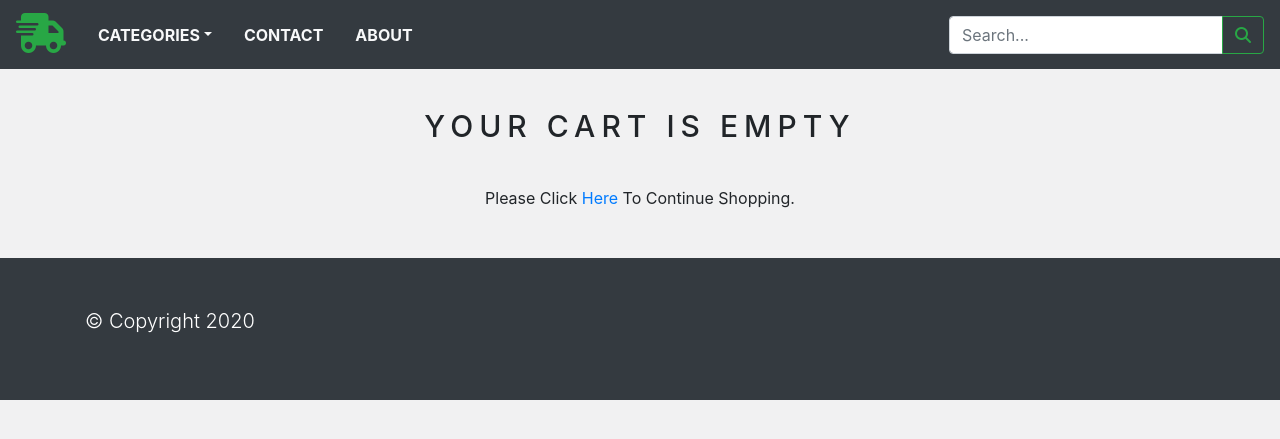
After one commit to wchandler2020/Django_Ecommerce, a Django app: page /cart in a window 1280 px wide. The commit adds this page. Shown: the top 439 px of the page. Run offline with Django 3.2, Linux system fonts and the light colour scheme; tables that the repository leaves empty hold one stand-in row (values such as "Sample post"); some libraries are stand-ins or nearby versions.

Commit message:
created increment, decrement and delete metbhods in cart view

```diff
--- a/src/ecommerce_app/settings.py
+++ b/src/ecommerce_app/settings.py
@@ -64,6 +64,7 @@ TEMPLATES = [
                 'django.contrib.auth.context_processors.auth',
                 'django.contrib.messages.context_processors.messages',
                 'store.context_processor.menu_links',
+                'store.context_processor.counter',
             ],
         },
     },
--- a/src/store/context_processor.py
+++ b/src/store/context_processor.py
@@ -1,4 +1,20 @@
-from .models import Category
+from .models import *
+from .views import _cart_id
+
+def counter(request):
+    item_count = 0
+    if 'admin' in request.path:
+        return {}
+    else:
+        try:
+            cart = Cart.objects.filter(cart_id=_cart_id(request))
+            cart_items = CartItem.objects.all().filter(cart=cart[:1])
+            for cart_item in cart_items:
+                item_count += cart_item.quantity
+        except Cart.DoesNotExist:
+            item_count = 0
+    return  dict(item_count = item_count)
+
 
 def menu_links(request):
     links = Category.objects.all()
--- a/src/store/models.py
+++ b/src/store/models.py
@@ -40,3 +40,28 @@ class Product(models.Model):
 
     def __str__(self):
         return self.name
+
+class Cart(models.Model):
+    cart_id = models.CharField(max_length=250, blank=True)
+    date_added = models.DateField(auto_now_add=True)
+    class Meta:
+        db_table = 'Cart'
+        ordering = ['date_added']
+
+    def __str__(self):
+        return self.cart_id
+
+class CartItem(models.Model):
+    product = models.ForeignKey(Product, on_delete=models.CASCADE)
+    cart = models.ForeignKey(Cart, on_delete=models.CASCADE)
+    quantity = models.IntegerField()
+    active = models.BooleanField(default=True)
+
+    class Meta:
+        db_table = 'CartItem'
+
+    def sub_total(self):
+        return self.product.price * self.quantity
+
+    def __str__(self):
+        return self.product
--- /dev/null
+++ b/src/store/static/css/cart.css
@@ -0,0 +1,16 @@
+.cart_table{
+    min-width:400px;
+    font-size: 14px;
+}
+
+.cart_thead{
+    font-weight: normal:
+    text-transform: uppercase;
+    letter-spacing: .2em;
+    background-color #f8f9fa !important;
+}
+
+.cart_icon{
+    text-decoration: none;
+    color: #868e96 !important;
+}
--- a/src/store/templates/base.html
+++ b/src/store/templates/base.html
@@ -9,6 +9,7 @@
     <link rel="stylesheet" href="https://stackpath.bootstrapcdn.com/bootstrap/4.4.1/css/bootstrap.min.css" integrity="sha384-Vkoo8x4CGsO3+Hhxv8T/Q5PaXtkKtu6ug5TOeNV6gBiFeWPGFN9MuhOf23Q9Ifjh" crossorigin="anonymous">
     <script src="https://kit.fontawesome.com/36765145dd.js" crossorigin="anonymous"></script>
     <link rel="stylesheet" href="{% static 'css/base.css' %}">
+    <link rel="stylesheet" href="{% static 'css/cart.css' %}">
     <title>Title | {% block title %}{% endblock %}</title>
 </head>
 <body>
--- /dev/null
+++ b/src/store/templates/cart.html
@@ -0,0 +1,93 @@
+{% extends 'base.html' %}
+{% load static %}
+
+{% block title %}
+Cart
+{% endblock %}
+
+{% block content %}
+{% if not cart_items %}
+<div class="text-center">
+    <br>
+    <h1 class="text-center product_title">Your Cart Is Empty</h1>
+    <br>
+    <p class="text-center">Please Click <a href="{% url 'home' %}">Here </a> To Continue Shopping.</p>
+</div>
+{% else %}
+<div class="text-center">
+    <br>
+    <div class="text-center product_title">
+        Your Shopping Cart
+    </div>
+</div>
+<div class="row mx-auto">
+    <div class="col-12 col-sm-12 col-lg-6 text-center">
+        <table class="table cart_table">
+            <thead class="cart-thead">
+            <tr>
+                <th colspan="4">Your Items</th>
+            </tr>
+            </thead>
+            {% for cart_item in cart_items %}
+            <tr>
+                <td><a href="">
+                    <img src="{{cart_item.product.image.url}}" width="100" height="100" alt="">
+                </a></td>
+                <td class="text-left">
+                    {{cart_item.product.name}}
+                    <br>
+                    SKU: {{cart_item.product.id}}
+                    <br>
+                    Unit Price: ${{cart_item.product.price}}
+                    <br>
+                    Quantity: {{cart_item.quantity}} x {{cart_item.product.price}}
+                </td>
+                <td>
+                    ${{cart_item.sub_total}}
+                </td>
+                {% if cart_item.quantity < cart_item.product.stock %}
+                <td>
+                    &nbsp;<a href="{% url 'add_cart' cart_item.product.id %}"><i class="fas fa-plus-circle cart_icon"></i></a>
+                    &nbsp; <a href="{% url 'cart_remove' cart_item.product.id %}"><i class="fas fa-minus-circle cart_icon"></i></a>
+                    &nbsp;<a href="{% url 'cart_remove_product' cart_item.product.id %}"><i class="fas fa-trash-alt cart_icon"></i></a>
+                </td>
+                {% else %}
+                <td>
+                    &nbsp; <a href="{% url 'cart_remove' cart_item.product.id %}"><i class="fas fa-minus-circle cart_icon"></i></a>
+                    &nbsp;<a href="{% url 'cart_remove_product' cart_item.product.id %}"><i class="fas fa-trash-alt cart_icon"></i></a>
+                </td>
+                {% endif %}
+
+            </tr>
+            {% endfor %}
+        </table>
+    </div>
+    <div class="col-12 col-sm-12 col-lg-6 text-center">
+        <table class="table cart_table">
+            <thead class="cart-thead">
+            <tr>
+                <th colspan="4">Checkout</th>
+            </tr>
+            </thead>
+            <tbody>
+            <tr>
+                <td>
+                    Please Review Your Cart Before Proceeding
+                </td>
+            </tr>
+            <tr>
+                <td class="text-left">
+                    Your Total: <strong>${{total}}</strong>
+                </td>
+            </tr>
+            </tbody>
+        </table>
+        <div class="mx-auto">
+            <a href="{% url 'home' %}" style="text-decoration: none;">
+                <button class="btn btn-lg btn-block bg-dark text-white" type="button">Continue Shopping</button>
+            </a>
+        </div>
+    </div>
+</div>
+{% endif %}
+{%  endblock %}
--- a/src/store/templates/navbar.html
+++ b/src/store/templates/navbar.html
@@ -15,6 +15,12 @@
                 </li>
                 <li class="nav-item"><a href="" class="nav-link text-light text-uppercase font-weight-bold px-3">Contact</a></li>
                 <li class="nav-item"><a href="" class="nav-link text-light text-uppercase font-weight-bold px-3">About</a></li>
+                {% if item_count > 0 %}
+                <li class="nav-item">
+                    <a href="{% url 'cart_detail' %}" class="nav-link text-light text-uppercase font-weight-bold px-3">
+                    <i class="fas fa-shopping-cart"></i>({{item_count}})
+                    {% endif %}
+                </a></li>
             </ul>
             <form class="form-inline ml-3">
                 <div class="input-group">
--- a/src/store/templates/product.html
+++ b/src/store/templates/product.html
@@ -21,7 +21,7 @@ Product
                     {%  if product.stock <= 0 %}
                     <p class="text-justify product-text"><strong>Out of Stock</strong></p>
                     {% else %}
-                    <a href="">Add To Cart</a>
+                    <a href="{% url 'add_cart' product.id %}">Add To Cart</a>
                     {% endif %}
                 </div>
             </div>
--- a/src/store/urls.py
+++ b/src/store/urls.py
@@ -4,5 +4,9 @@ from . import views
 urlpatterns = [
     path('', views.home, name="home"),
     path('category/<slug:category_slug>', views.home, name="product_by_category"),
-    path("category/<slug:category_slug>/<slug:product_slug>", views.productView, name="product_detail")
+    path("category/<slug:category_slug>/<slug:product_slug>", views.productView, name="product_detail"),
+    path('cart/add/<int:product_id>', views.add_cart, name='add_cart'),
+    path('cart', views.cart_detail, name='cart_detail'),
+    path('cart/remove/<int:product_id>', views.cart_remove, name='cart_remove'),
+    path('cart/remove_product/<int:product_id>', views.cart_remove_product, name='cart_remove_product'),
 ]
--- a/src/store/views.py
+++ b/src/store/views.py
@@ -1,4 +1,5 @@
-from django.shortcuts import render, get_object_or_404
+from django.core.exceptions import ObjectDoesNotExist
+from django.shortcuts import render, get_object_or_404, redirect
 from django.http import HttpResponse
 from .models import *
 
@@ -20,3 +21,64 @@ def productView(request, category_slug, product_slug):
     except Exception as e:
         raise e
     return render(request, "product.html", {'product':product})
+
+def _cart_id(request):
+    cart = request.session.session_key
+    if not cart:
+        cart = request.session.create()
+    return cart
+
+def add_cart(request, product_id):
+    product = Product.objects.get(id=product_id)
+    try:
+        cart = Cart.objects.get(cart_id=_cart_id(request))
+    except Cart.DoesNotExist:
+        cart = Cart.objects.create(
+            cart_id = _cart_id(request)
+        )
+
+        cart.save()
+    try:
+        cart_item = CartItem.objects.get(product=product, cart=cart)
+        if cart_item.quantity < cart_item.product.stock:
+            cart_item.quantity += 1
+        cart_item.save()
+    except CartItem.DoesNotExist:
+        cart_item = CartItem.objects.create(
+            product = product,
+            quantity=1,
+            cart = cart
+        )
+        cart_item.save()
+
+    return redirect("cart_detail")
+
+def cart_detail(request, total=0, counter=0, cart_items = None):
+    try:
+        cart = Cart.objects.get(cart_id=_cart_id(request))
+        cart_items = CartItem.objects.filter(cart=cart, active=True)
+        for cart_item in cart_items:
+            total += (cart_item.product.price * cart_item.quantity)
+            counter += cart_item.quantity
+    except ObjectDoesNotExist:
+        pass
+
+    return  render(request, 'cart.html', dict(cart_items=cart_items, total=total, counter = counter))
+
+def cart_remove(request, product_id):
+    cart = Cart.objects.get(cart_id =_cart_id(request))
+    product = get_object_or_404(Product, id=product_id)
+    cart_item = CartItem.objects.get(product=product, cart=cart)
+    if cart_item.quantity > 1:
+        cart_item.quantity -= 1
+        cart_item.save()
+    else:
+        cart_item.delete()
+    return redirect('cart_detail')
+
+def cart_remove_product(request, product_id):
+    cart = Cart.objects.get(cart_id=_cart_id(request))
+    product = get_object_or_404(Product, id=product_id)
+    cart_item = CartItem.objects.get(product=product, cart=cart)
+    cart_item.delete()
+    return redirect('cart_detail')
```
Also changed, not shown: src/store/migrations/0004_cart_cartitem.py (added).
